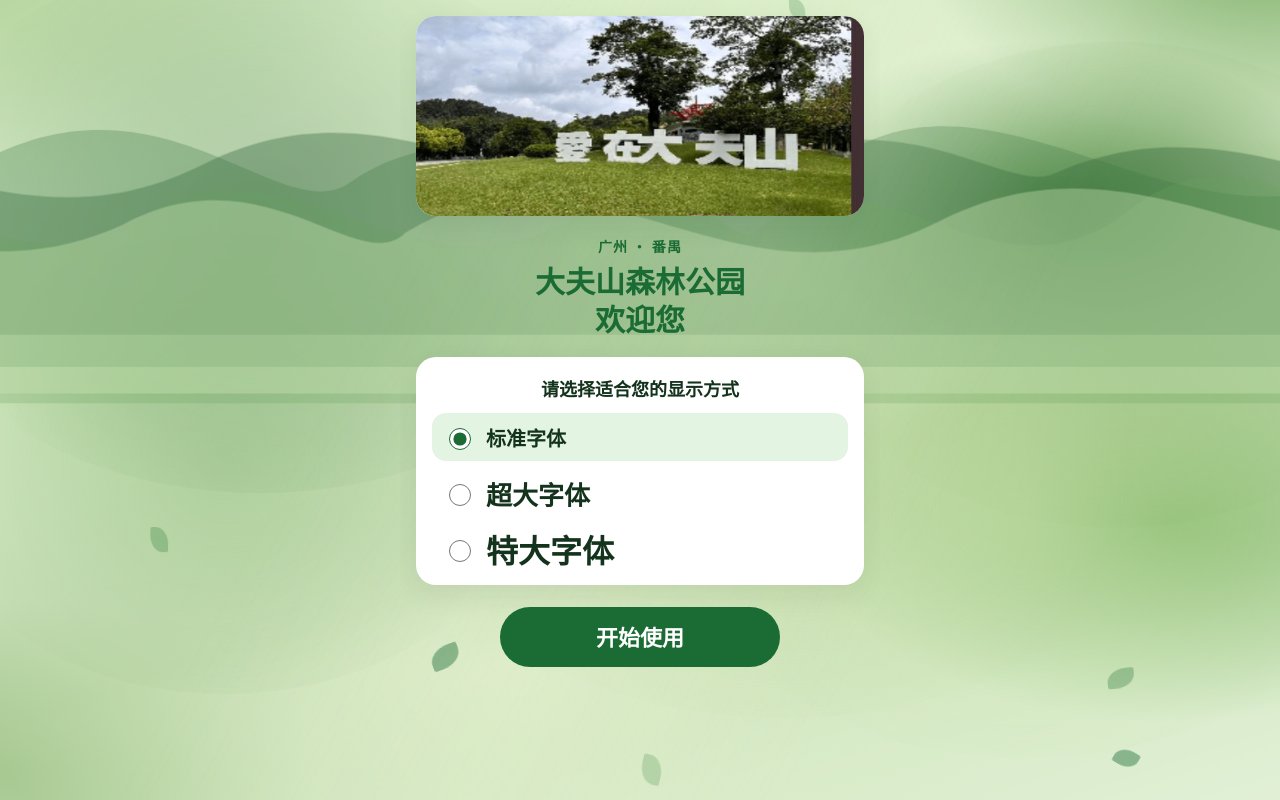
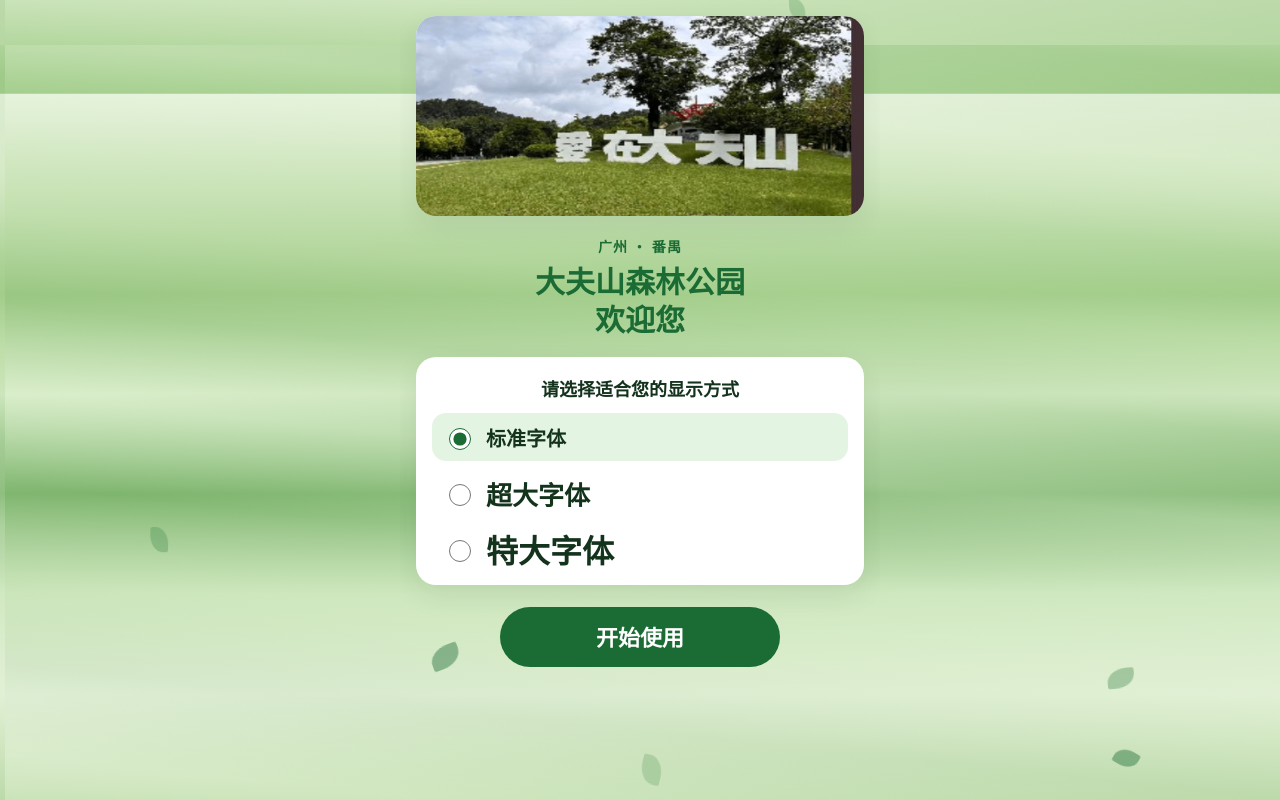
Before and after one commit to starfish85/dafushan-guide, a Vue app: page / in a window 1280 px wide. Built offline with nearby package versions, Linux system fonts and the light colour scheme; a small style sheet from the web is missing.

Commit message:
背景改成渐变绿缓慢滚动，去掉波浪轮廓

```diff
--- a/src/components/ForestBackdrop.vue
+++ b/src/components/ForestBackdrop.vue
@@ -23,50 +23,8 @@ const leaves = Array.from({ length: 11 }, (_, i) => {
 
 <template>
   <div class="forest" aria-hidden="true">
-    <div class="meadow" />
-    <i class="patch a" />
-    <i class="patch b" />
-    <i class="patch c" />
-    <i class="patch d" />
-    <i class="patch e" />
-
-    <div class="canopy">
-      <div class="track far">
-        <svg class="wave" viewBox="0 0 2400 320" preserveAspectRatio="none">
-          <path
-            fill="#245a32"
-            d="M0 188 C180 108 300 268 480 178 C660 92 780 262 960 172 C1080 130 1160 200 1200 188 C1380 108 1500 268 1680 178 C1860 92 1980 262 2160 172 C2280 130 2360 200 2400 188 L2400 320 L0 320 Z"
-          />
-        </svg>
-      </div>
-      <div class="track mid">
-        <svg class="wave" viewBox="0 0 2400 320" preserveAspectRatio="none">
-          <path
-            fill="#3d7a45"
-            d="M0 170 C140 78 280 250 420 148 C560 62 720 246 880 156 C1040 70 1140 210 1200 170 C1340 78 1480 250 1620 148 C1760 62 1920 246 2080 156 C2240 70 2340 210 2400 170 L2400 320 L0 320 Z"
-          />
-        </svg>
-      </div>
-      <div class="track near">
-        <svg class="wave" viewBox="0 0 2400 280" preserveAspectRatio="none">
-          <path
-            fill="#6aa35c"
-            d="M0 150 C100 70 200 220 320 132 C440 52 540 214 680 140 C800 64 920 228 1060 128 C1140 90 1180 170 1200 150 C1300 70 1400 220 1520 132 C1640 52 1740 214 1880 140 C2000 64 2120 228 2260 128 C2340 90 2380 170 2400 150 L2400 280 L0 280 Z"
-          />
-        </svg>
-      </div>
-      <div class="track mist">
-        <svg class="wave" viewBox="0 0 2400 240" preserveAspectRatio="none">
-          <path
-            fill="#cfe8b8"
-            d="M0 128 C160 48 280 196 460 118 C640 46 780 190 960 122 C1080 70 1160 160 1200 128 C1360 48 1480 196 1660 118 C1840 46 1980 190 2160 122 C2280 70 2360 160 2400 128 L2400 240 L0 240 Z"
-          />
-        </svg>
-      </div>
-    </div>
-
-    <div class="glint" />
-
+    <div class="wash wash-a" />
+    <div class="wash wash-b" />
     <span
       v-for="(leaf, i) in leaves"
       :key="i"
@@ -91,131 +49,36 @@ const leaves = Array.from({ length: 11 }, (_, i) => {
   pointer-events: none;
   overflow: hidden;
   z-index: 0;
+  background: #d6ead0;
 }
-.meadow {
+.wash {
   position: absolute;
-  inset: -8%;
-  background:
-    radial-gradient(36% 30% at 8% 6%, #b7d6a0 0%, transparent 72%),
-    radial-gradient(32% 28% at 92% 2%, #7eaf68 0%, transparent 70%),
-    radial-gradient(48% 38% at 52% 14%, #d8edc6 0%, transparent 74%),
-    radial-gradient(28% 24% at 78% 28%, #4f8a48 0%, transparent 68%),
-    radial-gradient(40% 34% at 18% 48%, #c4e0b0 0%, transparent 72%),
-    radial-gradient(34% 30% at 86% 62%, #8fbf76 0%, transparent 70%),
-    radial-gradient(46% 36% at 42% 78%, #dcecc8 0%, transparent 76%),
-    radial-gradient(30% 26% at 10% 88%, #a8c992 0%, transparent 68%),
-    linear-gradient(162deg, #c5e0b4 0%, #e3f2d6 34%, #b7d4a4 58%, #d7ebc8 78%, #e8f4de 100%);
-  animation: meadow-sway 18s ease-in-out infinite;
+  inset: 0;
 }
-.patch {
-  position: absolute;
-  display: block;
-  border-radius: 50%;
+.wash-a {
+  background: repeating-linear-gradient(
+    180deg,
+    #e6f3dc 0px,
+    #c8e2b6 100px,
+    #9ecb86 200px,
+    #d4ebc4 300px,
+    #7eb56e 400px,
+    #cfe8c0 500px,
+    #e6f3dc 600px
+  );
+  animation: scroll-a 32s linear infinite;
 }
-.patch.a {
-  width: 58vw;
-  height: 42vw;
-  left: -12%;
-  top: -8%;
-  background: radial-gradient(circle, rgba(46, 102, 52, 0.28) 0%, transparent 70%);
-  animation: patch-a 16s ease-in-out infinite;
-}
-.patch.b {
-  width: 50vw;
-  height: 38vw;
-  right: -14%;
-  top: 4%;
-  background: radial-gradient(circle, rgba(122, 168, 86, 0.34) 0%, transparent 72%);
-  animation: patch-b 20s ease-in-out infinite;
-}
-.patch.c {
-  width: 64vw;
-  height: 46vw;
-  left: 28%;
-  top: 18%;
-  background: radial-gradient(circle, rgba(196, 224, 160, 0.4) 0%, transparent 70%);
-  animation: patch-c 22s ease-in-out infinite;
-}
-.patch.d {
-  width: 48vw;
-  height: 36vw;
-  left: -8%;
-  bottom: 12%;
-  background: radial-gradient(circle, rgba(90, 148, 78, 0.22) 0%, transparent 72%);
-  animation: patch-d 19s ease-in-out infinite;
-}
-.patch.e {
-  width: 56vw;
-  height: 40vw;
-  right: -10%;
-  bottom: 4%;
-  background: radial-gradient(circle, rgba(210, 230, 176, 0.36) 0%, transparent 70%);
-  animation: patch-e 17s ease-in-out infinite;
-}
-.canopy {
-  position: absolute;
-  left: -5%;
-  width: 110%;
-  top: -6%;
-  height: 52%;
-}
-.track {
-  position: absolute;
-  left: 0;
-  width: 100%;
-  overflow: visible;
-}
-.track.far {
-  top: 0;
-  height: 86%;
-  opacity: 0.34;
-  animation: swell-far 9s ease-in-out infinite;
-}
-.track.mid {
-  top: 10%;
-  height: 88%;
-  opacity: 0.3;
-  animation: swell-mid 7.5s ease-in-out infinite;
-}
-.track.near {
-  top: 20%;
-  height: 86%;
-  opacity: 0.26;
-  animation: swell-near 6.2s ease-in-out infinite;
-}
-.track.mist {
-  top: 28%;
-  height: 78%;
-  opacity: 0.38;
-  animation: swell-mist 8.4s ease-in-out infinite;
-}
-.wave {
-  display: block;
-  width: 200%;
-  height: 100%;
-}
-.track.far .wave {
-  animation: roll 24s linear infinite;
-}
-.track.mid .wave {
-  animation: roll 17s linear infinite reverse;
-}
-.track.near .wave {
-  animation: roll 12s linear infinite;
-}
-.track.mist .wave {
-  animation: roll 15s linear infinite reverse;
-}
-.glint {
-  position: absolute;
-  inset: -20% -30%;
-  background: linear-gradient(
-    118deg,
-    transparent 32%,
-    rgba(255, 255, 230, 0.16) 46%,
-    transparent 58%
+.wash-b {
+  opacity: 0.4;
+  background: repeating-linear-gradient(
+    6deg,
+    transparent 0px,
+    rgba(232, 244, 220, 0.65) 90px,
+    rgba(110, 160, 96, 0.28) 180px,
+    rgba(200, 226, 176, 0.5) 270px,
+    transparent 360px
   );
-  animation: glint 14s ease-in-out infinite;
+  animation: scroll-b 40s linear infinite;
 }
 .leaf {
   position: absolute;
@@ -223,113 +86,14 @@ const leaves = Array.from({ length: 11 }, (_, i) => {
   transform-origin: 60% 40%;
 }
 
-@keyframes meadow-sway {
-  0%,
-  100% {
-    transform: translate3d(0, 0, 0) scale(1);
-  }
-  50% {
-    transform: translate3d(-2.4%, 1.2%, 0) scale(1.05);
+@keyframes scroll-a {
+  to {
+    background-position: 0 600px;
   }
 }
-@keyframes patch-a {
-  0%,
-  100% {
-    transform: translate3d(0, 0, 0);
-  }
-  50% {
-    transform: translate3d(8%, 5%, 0);
-  }
-}
-@keyframes patch-b {
-  0%,
-  100% {
-    transform: translate3d(0, 0, 0);
-  }
-  50% {
-    transform: translate3d(-7%, 4%, 0);
-  }
-}
-@keyframes patch-c {
-  0%,
-  100% {
-    transform: translate3d(0, 0, 0);
-  }
-  50% {
-    transform: translate3d(5%, -6%, 0);
-  }
-}
-@keyframes patch-d {
-  0%,
-  100% {
-    transform: translate3d(0, 0, 0);
-  }
-  50% {
-    transform: translate3d(6%, -4%, 0);
-  }
-}
-@keyframes patch-e {
-  0%,
-  100% {
-    transform: translate3d(0, 0, 0);
-  }
-  50% {
-    transform: translate3d(-5%, -3%, 0);
-  }
-}
-@keyframes swell-far {
-  0%,
-  100% {
-    transform: translate3d(0, 0, 0) scaleY(1);
-  }
-  50% {
-    transform: translate3d(0, 3%, 0) scaleY(1.08);
-  }
-}
-@keyframes swell-mid {
-  0%,
-  100% {
-    transform: translate3d(0, 0, 0) scaleY(1);
-  }
-  50% {
-    transform: translate3d(0, -2.5%, 0) scaleY(1.1);
-  }
-}
-@keyframes swell-near {
-  0%,
-  100% {
-    transform: translate3d(0, 0, 0) scaleY(1);
-  }
-  50% {
-    transform: translate3d(0, 3.5%, 0) scaleY(1.12);
-  }
-}
-@keyframes swell-mist {
-  0%,
-  100% {
-    transform: translate3d(0, 0, 0) scaleY(1);
-  }
-  50% {
-    transform: translate3d(0, -3%, 0) scaleY(1.07);
-  }
-}
-@keyframes roll {
-  0% {
-    transform: translate3d(0, 0, 0);
-  }
-  100% {
-    transform: translate3d(-50%, 0, 0);
-  }
-}
-@keyframes glint {
-  0%,
-  100% {
-    transform: translate3d(-8%, 0, 0);
-    opacity: 0.35;
-  }
-  50% {
-    transform: translate3d(10%, 2%, 0);
-    opacity: 0.7;
+@keyframes scroll-b {
+  to {
+    background-position: 40px 360px;
   }
 }
 </style>
```
